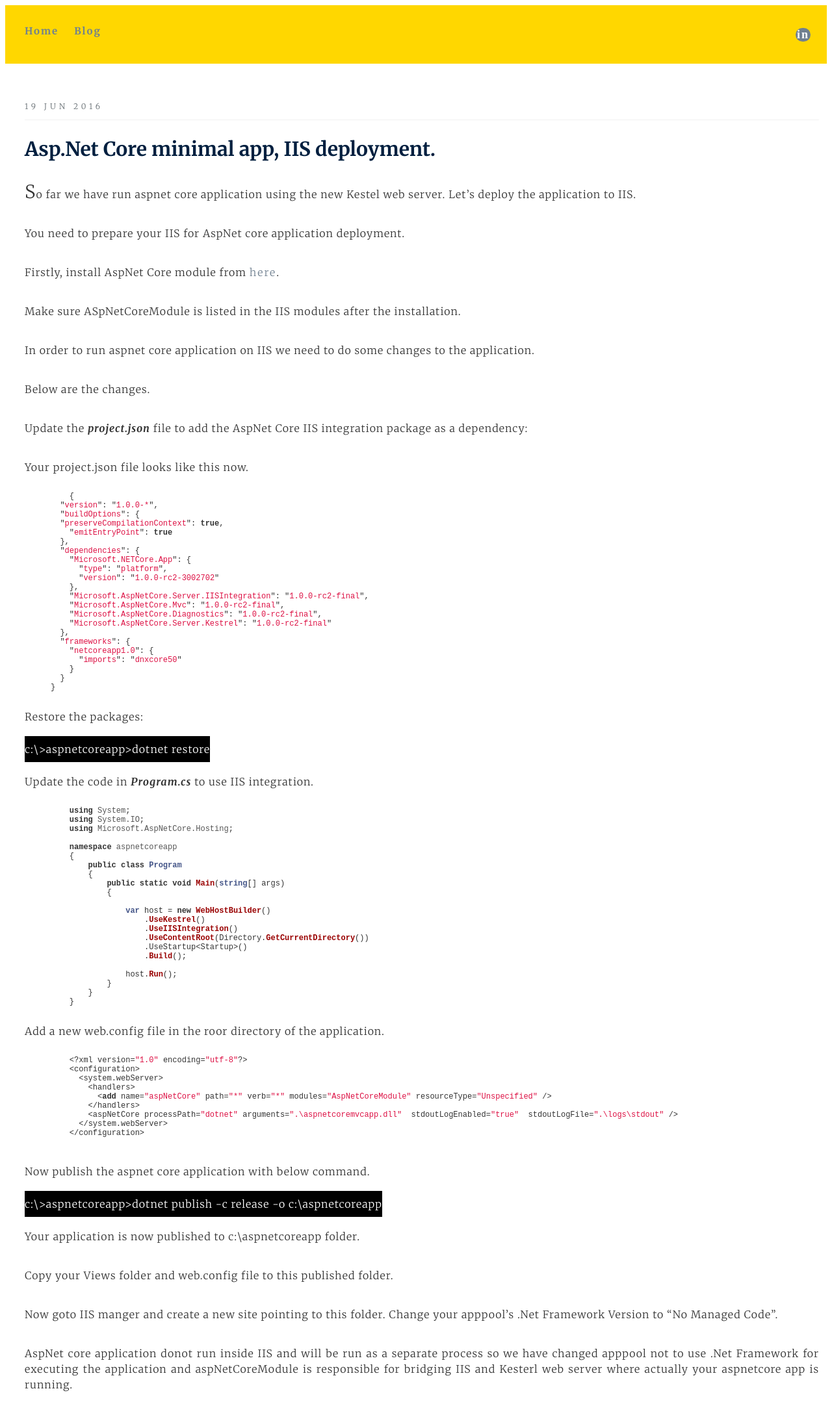
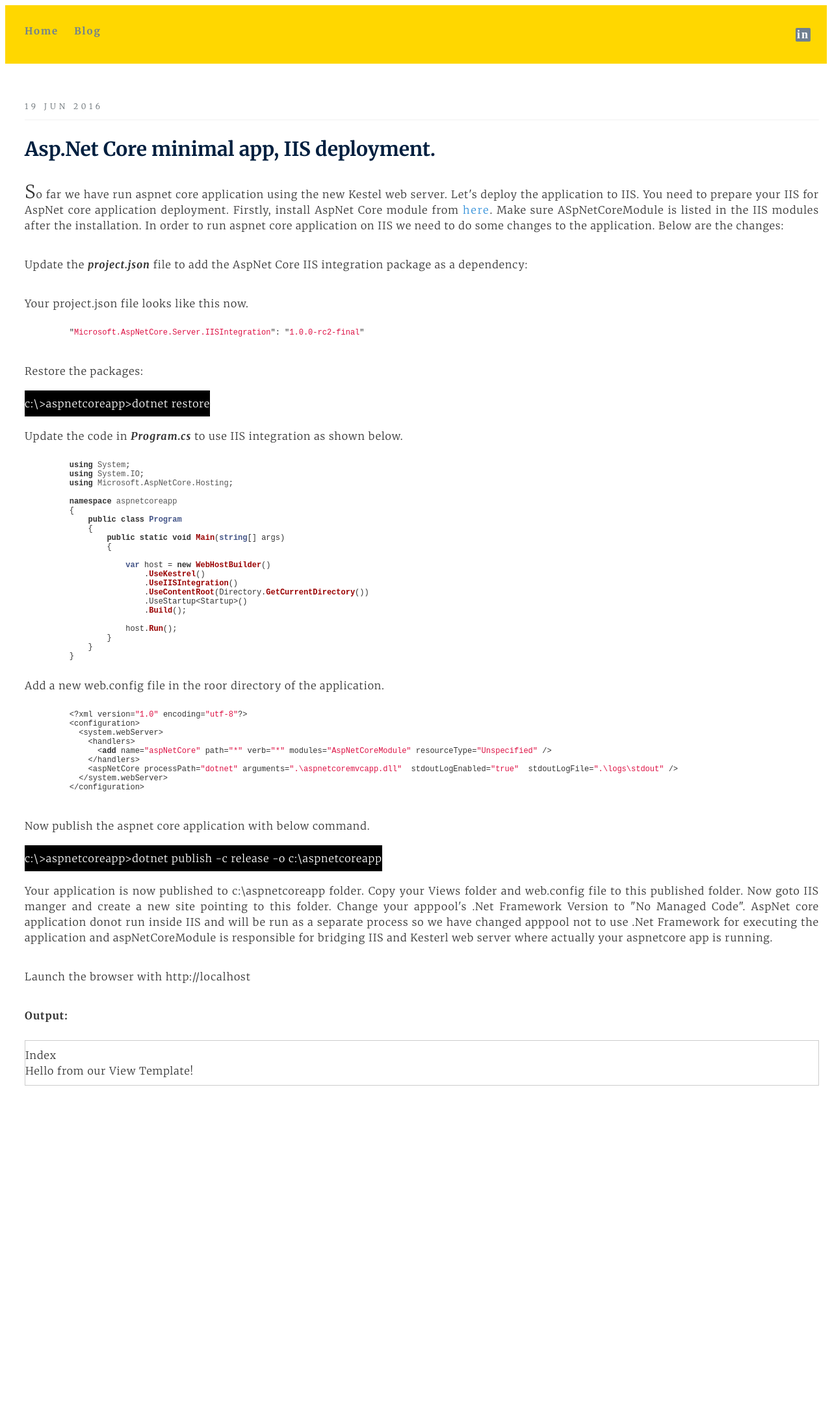
Before and after one commit to srirangamv/srirangamv.github.io, a Jekyll site: the page built from _posts/2016-06-19-aspnetcore-minimalapp-iis-deployment.md, in a window 1280 px wide. Shown: the top 2181 px of the page at 65% size. Built offline with Jekyll 4.4.1, drawn with Linux system fonts in a browser that asks for light colours.

Commit message:
css changes.

```diff
--- a/_posts/2016-06-19-aspnetcore-minimalapp-iis-deployment.md
+++ b/_posts/2016-06-19-aspnetcore-minimalapp-iis-deployment.md
@@ -4,16 +4,12 @@
 date: 2016-06-19
 ---
 
+<p>
 So far we have run aspnet core application using the new Kestel web server. Let's deploy the application to IIS.
-
-You need to prepare your IIS for AspNet core application deployment.
-<p>Firstly,  install AspNet Core module  from <a href="https://go.microsoft.com/fwlink/?LinkId=798480" title="AspNet Core Windows Hosting" target="_blank">here</a>.</p>
-
-Make sure ASpNetCoreModule is listed in the IIS modules after the installation.
-
-In order to run aspnet core application on IIS we need to do some changes to the application.
-
-Below are the changes.
+You need to prepare your IIS for AspNet core application deployment. Firstly,  install AspNet Core module  from <a href="https://go.microsoft.com/fwlink/?LinkId=798480" title="AspNet Core Windows Hosting" target="_blank">here</a>.
+Make sure ASpNetCoreModule is listed in the IIS modules after the installation. In order to run aspnet core application on IIS we need to do some changes to the application.
+Below are the changes:
+</p>
 
 <p>Update the <b><i>project.json</i></b> file to add the AspNet Core IIS integration package as a dependency:</p>
 
@@ -21,28 +17,8 @@
 
 {% highlight javascript %}
 
-    {
-  "version": "1.0.0-*",
-  "buildOptions": {
-  "preserveCompilationContext": true,
-    "emitEntryPoint": true
-  },
-  "dependencies": {
-    "Microsoft.NETCore.App": {
-      "type": "platform",
-      "version": "1.0.0-rc2-3002702"
-    },
-    "Microsoft.AspNetCore.Server.IISIntegration": "1.0.0-rc2-final",
-    "Microsoft.AspNetCore.Mvc": "1.0.0-rc2-final",
-    "Microsoft.AspNetCore.Diagnostics": "1.0.0-rc2-final",
-    "Microsoft.AspNetCore.Server.Kestrel": "1.0.0-rc2-final"
-  },
-  "frameworks": {
-    "netcoreapp1.0": {
-      "imports": "dnxcore50"
-    }
-  }
-}
+    "Microsoft.AspNetCore.Server.IISIntegration": "1.0.0-rc2-final"
+
 {% endhighlight %}
 
 Restore the packages:
@@ -50,7 +26,7 @@
 <p class="cmd">c:\&gt;aspnetcoreapp&gt;dotnet restore </p>
 
 
-<p>Update the code in <b><i>Program.cs</i></b> to use IIS integration.</p>
+<p>Update the code in <b><i>Program.cs</i></b> to use IIS integration as shown below.</p>
 
 {% highlight csharp %}
 
@@ -95,16 +71,14 @@
 
 {% endhighlight %}
 
-Now publish the aspnet core application with below command.
+<p>Now publish the aspnet core application with below command. </p>
+
 <p class="cmd">c:\&gt;aspnetcoreapp&gt;dotnet publish -c release -o c:\aspnetcoreapp</p>
 
-Your application is now published to c:\aspnetcoreapp folder.
-
-Copy your Views folder and web.config file to this published folder.
-
+<p>Your application is now published to c:\aspnetcoreapp folder. Copy your Views folder and web.config file to this published folder.
 Now goto IIS manger and create a new site pointing to this folder. Change your apppool's .Net Framework Version to "No Managed Code".
-
 AspNet core application donot run inside IIS and will be run as a separate process  so we have changed apppool not to use .Net Framework for executing the application and aspNetCoreModule is responsible for bridging IIS and Kesterl web server where actually your aspnetcore app is running.
+</p>
 
 Launch the browser with http://localhost
 
--- a/css/style.css
+++ b/css/style.css
@@ -50,7 +50,7 @@
 }
 
 a {
-    color: slategray;
+    color: #308fd9;
     text-decoration: none;
     /*text-transform: uppercase;*/
     letter-spacing: 2px;
@@ -133,7 +133,7 @@
    color:white;
    text-decoration:none;
    padding: 0px 2px;
-   border-radius: 12px;
+   border-radius: 2px;
    margin:5px;
 }
    .linkedin:hover{
@@ -144,6 +144,7 @@
    margin-right: 24px;
    font-weight: bold;
    font-size: 125%;
+   color: slategray;
  }
 
  .about{
```
